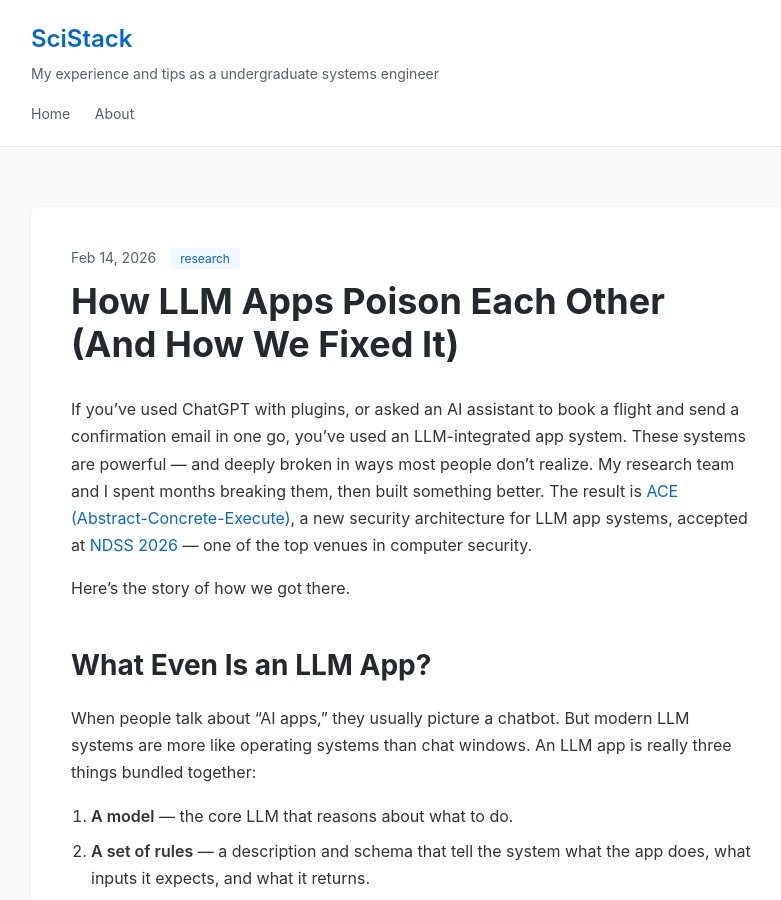
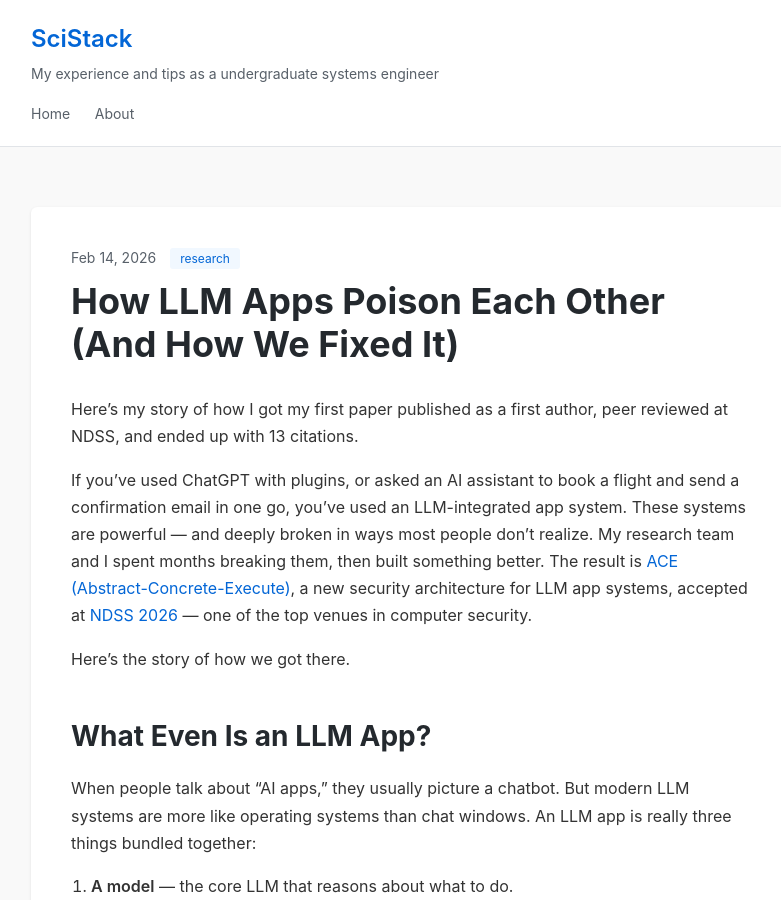
Before and after one commit to evanli135/SciStack, a Jekyll site: the page built from _posts/2026-02-14-llm.md, in a window 1280 px wide and 900 px high. Shown: the whole window, without its empty margins (229-1010 px from the left). Built offline with Jekyll 4.4.1, drawn with Linux system fonts in a browser that asks for light colours.

Commit message:
new image1

```diff
--- a/_posts/2026-02-14-llm.md
+++ b/_posts/2026-02-14-llm.md
@@ -4,6 +4,7 @@ title: "How LLM Apps Poison Each Other (And How We Fixed It)"
 date: 2026-02-14
 tag: research
 ---
+Here's my story of how I got my first paper published as a first author, peer reviewed at NDSS, and ended up with 13 citations.
 
 If you've used ChatGPT with plugins, or asked an AI assistant to book a flight and send a confirmation email in one go, you've used an LLM-integrated app system. These systems are powerful — and deeply broken in ways most people don't realize. My research team and I spent months breaking them, then built something better. The result is [ACE (Abstract-Concrete-Execute)](https://arxiv.org/abs/2504.20984), a new security architecture for LLM app systems, accepted at [NDSS 2026](https://www.ndss-symposium.org/) — one of the top venues in computer security.
 
```
Also changed, not shown: other parts of _posts/2026-02-14-llm.md (+4 -0 lines), _posts/2026-02-13-observer.md (+1 -1 lines).
